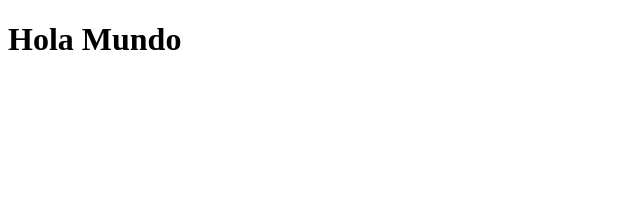
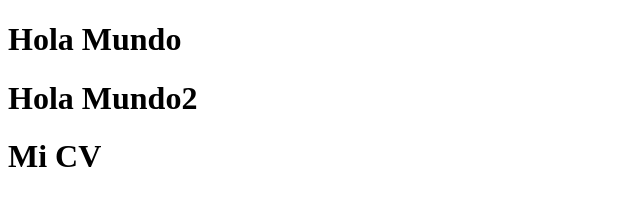
Before and after one commit to michel-lopez-franco/4_SuperPagina, a plain HTML site: page index.html in a window 1280 px wide. Shown: the whole page, without its empty margins (0-640 px from the left). Drawn offline with Linux system fonts and the light colour scheme.

Commit message:
añadi un h1

```diff
--- a/index.html
+++ b/index.html
@@ -10,6 +10,10 @@
 <body>
 
     <h1>Hola Mundo</h1>
+
+    <h1>Hola Mundo2</h1>
+
+    <h1>Mi CV</h1>
 </body>
 
 </html>
```
